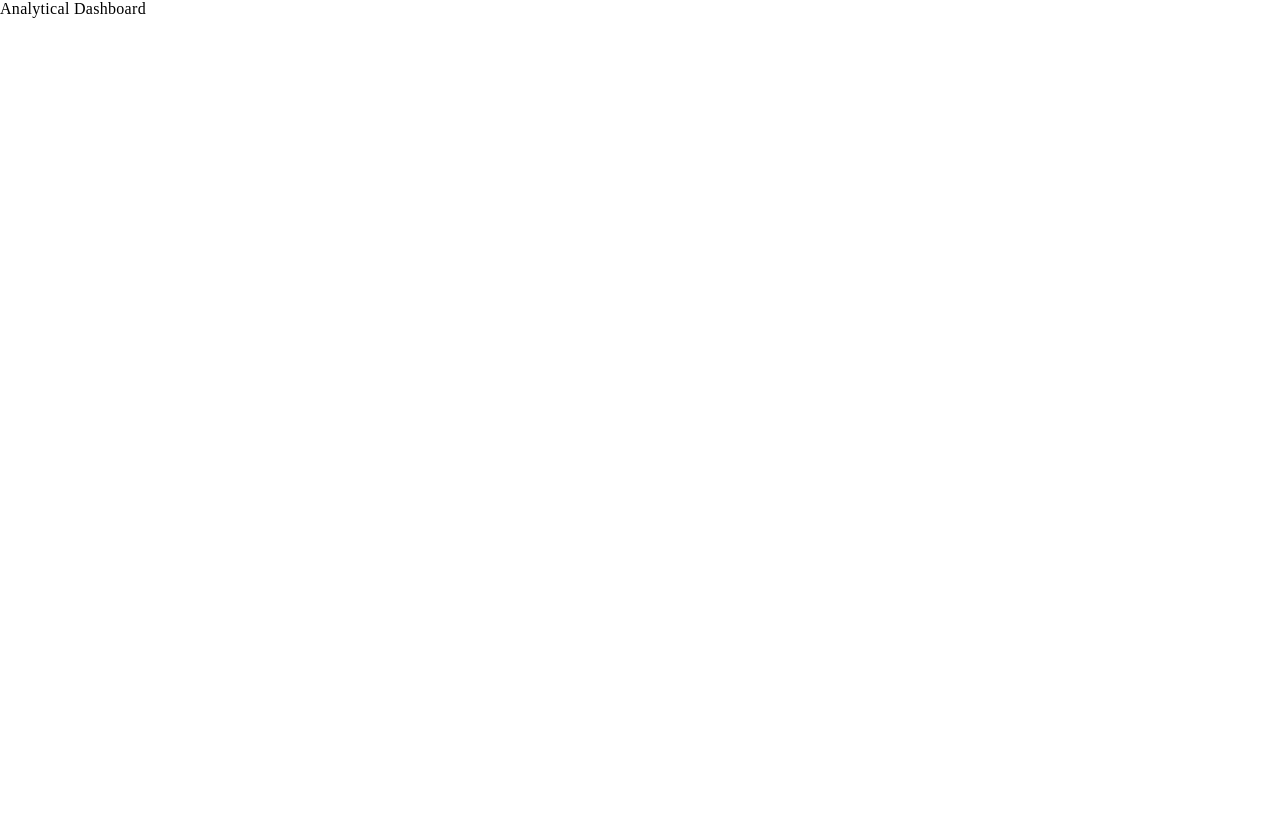
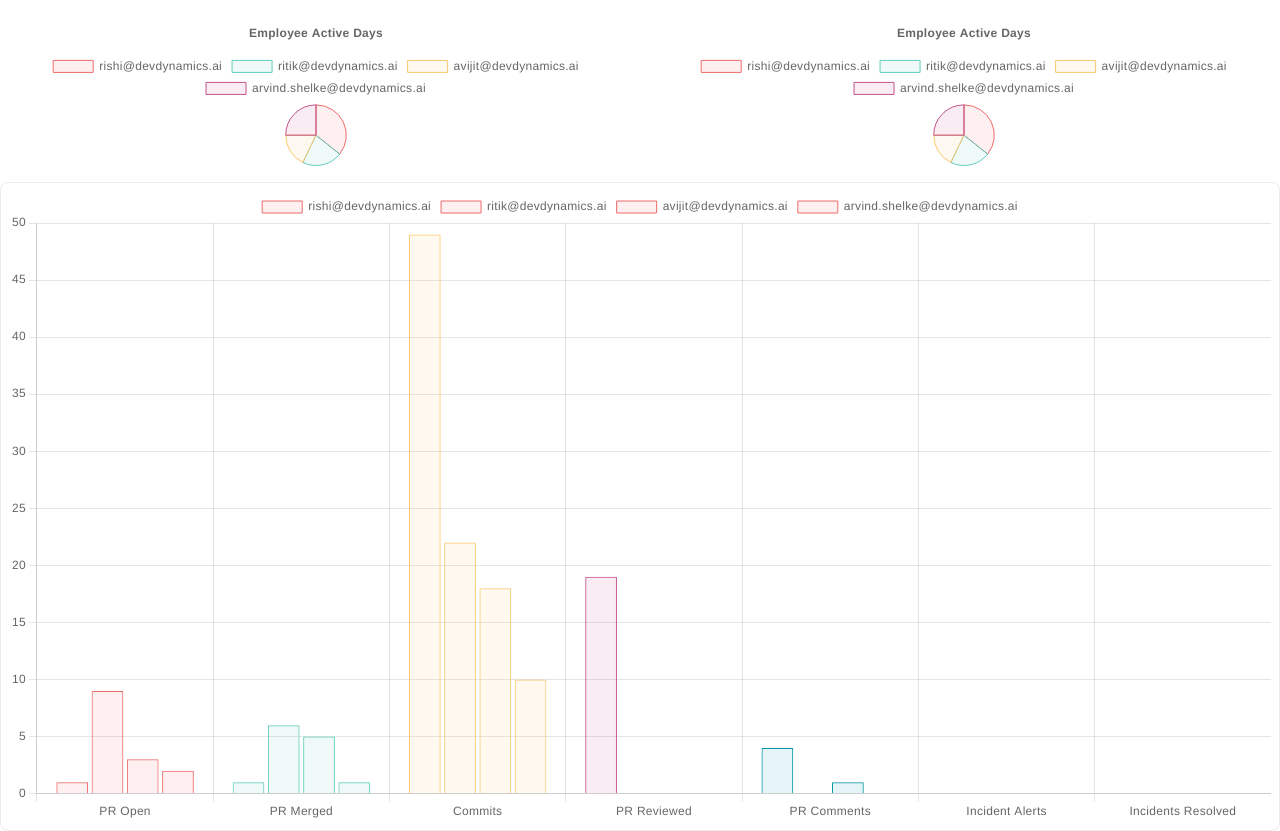
Before and after one commit to Jadhao2500/dev-dynamics-assignment, a React (Vite) app: page / in a window 1280 px wide. Before the commit the page ends 800 px from the top, so only its background shows below. Built offline with nearby package versions, Linux system fonts and the light colour scheme; a web font is replaced by a local one.

Commit message:
analytival dashboard

```diff
--- a/src/pages/dashboard/index.tsx
+++ b/src/pages/dashboard/index.tsx
@@ -1,5 +1,39 @@
+import ActivityMeta from "@components/ActivityMeta";
+import sampleData from "../../sample-data.json"
+import Grid from '@mui/material/Grid2';
+import ActiveDaysChart from "@components/ActiveDaysChart";
+import TotalActivityChart from "@/components/TotalActivityChart";
+import { Chart as ChartJS, CategoryScale, LinearScale, BarElement, ArcElement, Title, LineElement, Tooltip, Legend } from "chart.js";
+
+ChartJS.register(CategoryScale, LinearScale, BarElement, ArcElement, Title, LineElement, Tooltip, Legend)
+
 const AnalyticalDashboard = () => {
-    return <>Analytical Dashboard</>
+
+    return (
+        <Grid container spacing={2}>
+            <Grid size={12}>
+                <ActivityMeta meta={sampleData.data.AuthorWorklog.activityMeta} />
+            </Grid>
+            <Grid size={6}>
+                <ActiveDaysChart
+                    activityData={sampleData.data.AuthorWorklog.rows}
+                    color={sampleData.data.AuthorWorklog.activityMeta.map((el) => el.fillColor)} />
+            </Grid>
+            <Grid size={6}>
+
+                <ActiveDaysChart
+                    activityData={sampleData.data.AuthorWorklog.rows}
+                    color={sampleData.data.AuthorWorklog.activityMeta.map((el) => el.fillColor)}
+                />
+            </Grid>
+            <Grid size={12}>
+                <TotalActivityChart
+                    activityData={sampleData.data.AuthorWorklog.rows}
+                    color={sampleData.data.AuthorWorklog.activityMeta.map((el) => el.fillColor)}
+                />
+            </Grid>
+        </Grid>
+    )
 }
 
 export default AnalyticalDashboard;
```
